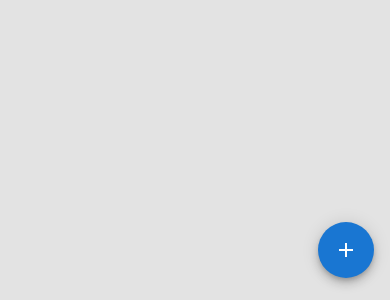
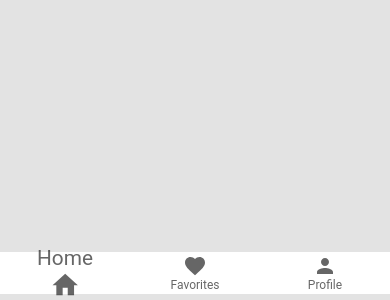
Before and after one commit to mcc1461/react-mui-mcc1, a React (Create React App) app: page / in a window 390 px wide. Shown: the part 550-850 px from the top of the page. Built offline with nearby package versions, Linux system fonts and the light colour scheme.

Commit message:
feat: BottomNavigationAction which is mostly used in mobile devices covered. The elements can be re-styled in details and how to it is studied.

```diff
--- a/src/App.tsx
+++ b/src/App.tsx
@@ -1,5 +1,6 @@
 import './App.css';
-import MuiSpeedDial from './components/MuiSpeedDial';
+import MuiBottomNavigation from './components/MuiBottomNavigation';
+// import MuiSpeedDial from './components/MuiSpeedDial';
 
 // import MuiBreadcrumbs from './components/MuiBreadcrumbs';
 // import MuiDrawer from './components/MuiDrawer';
@@ -39,7 +40,8 @@ function App() {
       {/* <MuiLink /> */}
       {/* <MuiBreadcrumbs /> */}
       {/* <MuiDrawer /> */}
-      <MuiSpeedDial />
+      {/* <MuiSpeedDial /> */}
+      <MuiBottomNavigation />
 
     </div>
   );
--- /dev/null
+++ b/src/components/MuiBottomNavigation.tsx
@@ -0,0 +1,69 @@
+import {BottomNavigation, BottomNavigationAction} from '@mui/material';
+import {useState} from 'react';
+import HomeIcon from '@mui/icons-material/Home';
+import FavoriteIcon from '@mui/icons-material/Favorite';
+import PersonIcon from '@mui/icons-material/Person';
+
+const MuiBottomNavigation = () => {
+    const [value, setValue] = useState(0);
+return (
+    <BottomNavigation
+        sx={{width:"100%", height:"5%", position:"absolute", bottom:"0", justifyContent: 'center'}}
+        value={value}
+        onChange={(event, newValue) => {
+            setValue(newValue);
+        }}
+        showLabels  //* optional, to show labels below icons *//
+        >
+
+        <BottomNavigationAction label="Home" value="home" icon={<HomeIcon />} sx={{flexDirection:"column-reverse",
+        '.MuiBottomNavigationAction-label': { fontSize: '1.3rem' },
+        '.MuiSvgIcon-root': { fontSize: '1.9rem' },
+        '&.Mui-selected': {
+            '.MuiBottomNavigationAction-label': { fontSize: '1.3rem', color:"secondary.main" },
+            '.MuiSvgIcon-root': { fontSize: '1.9rem', color:"secondary.main" },  // Ensure on selected
+          }
+        }}/>
+        <BottomNavigationAction label="Favorites" value="favorites" icon={<FavoriteIcon />} />
+        <BottomNavigationAction label="Profile" value="profile" icon={<PersonIcon />} onClick={()=>alert("profile clicked")}/>
+    </BottomNavigation>
+)
+}
+
+export default MuiBottomNavigation
+
+//* Alternative way to write the same code with different styling by using styled() *//
+// import {BottomNavigation, BottomNavigationAction} from '@mui/material';
+// import {useState} from 'react';
+// import HomeIcon from '@mui/icons-material/Home';
+// import FavoriteIcon from '@mui/icons-material/Favorite';
+// import PersonIcon from '@mui/icons-material/Person';
+// import { styled } from '@mui/system';
+
+// const StyledBottomNavigationAction = styled(BottomNavigationAction)(({ theme }) => ({
+//   flexDirection: 'column-reverse',
+//   '.MuiBottomNavigationAction-label': {
+//     fontSize: '0.75rem', // Adjust label font size if needed
+//   }
+// }));
+
+// const MuiBottomNavigation = () => {
+//     const [value, setValue] = useState(0);
+// return (
+//     <BottomNavigation
+//         sx={{width:"100%", position:"absolute", bottom:"0", justifyContent: 'center'}}
+//         value={value}
+//         onChange={(event, newValue) => {
+//             setValue(newValue);
+//         }}
+//         showLabels  //* optional, to show labels below icons *//
+//         >
+
+//         <StyledBottomNavigationAction label="Home" value="home" icon={<HomeIcon />} />
+//         <StyledBottomNavigationAction label="Favorites" value="favorites" icon={<FavoriteIcon />} />
+//         <StyledBottomNavigationAction label="Profile" value="profile" icon={<PersonIcon />} />
+//     </BottomNavigation>
+// )
+// }
+
+// export default MuiBottomNavigation
```
